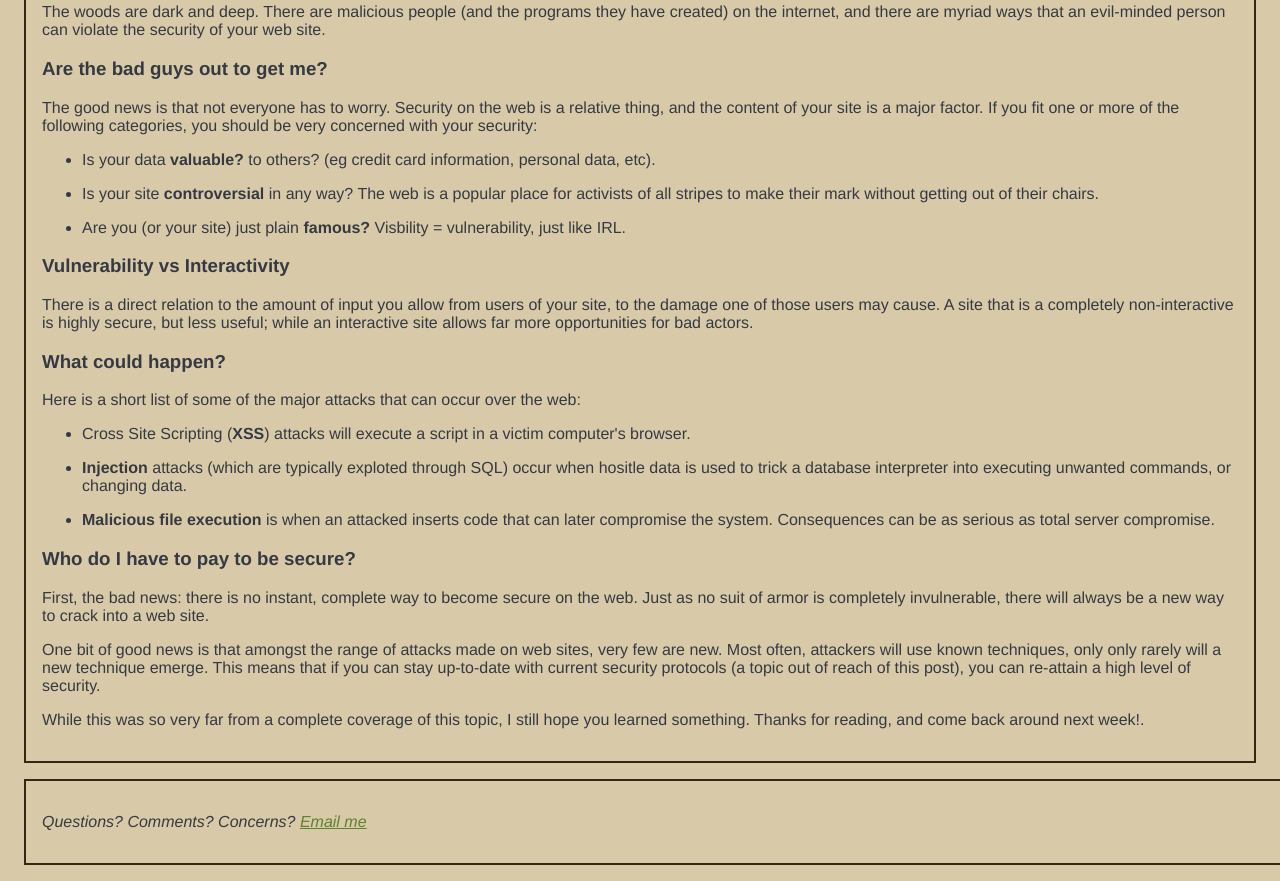
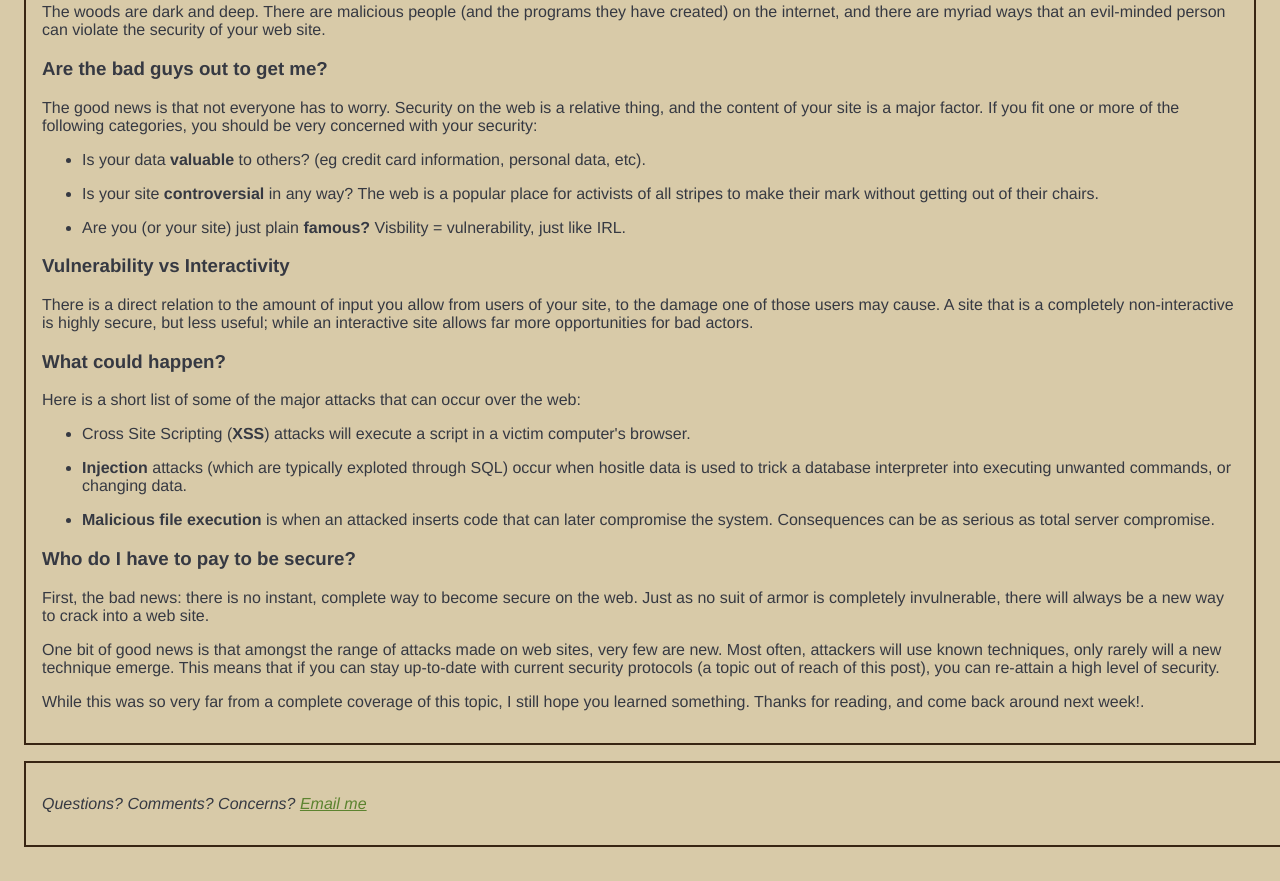
Before and after one commit to Whelpley/whelpley.github.io, a plain HTML site: page blog/tech.html in a window 1280 px wide. Shown: the part 725-1606 px from the top of the page. Drawn offline with Linux system fonts and the light colour scheme.

Commit message:
Edit tech blog

```diff
--- a/blog/tech.html
+++ b/blog/tech.html
@@ -48,7 +48,7 @@
     <h3>Are the bad guys out to get me?</h3>
     <p>The good news is that not everyone has to worry. Security on the web is a relative thing, and the content of your site is a major factor. If you fit one or more of the following categories, you should be very concerned with your security: </p>
     <ul>
-      <li>Is your data <b>valuable?</b> to others? (eg credit card information, personal data, etc).</li>
+      <li>Is your data <b>valuable</b> to others? (eg credit card information, personal data, etc).</li>
       <li>Is your site <b>controversial</b> in any way? The web is a popular place for activists of all stripes to make their mark without getting out of their chairs.</li>
       <li>Are you (or your site) just plain <b>famous?</b> Visbility = vulnerability, just like IRL.</li>
     </ul>
@@ -66,7 +66,7 @@
 
     <h3>Who do I have to pay to be secure?</h3>
     <p>First, the bad news: there is no instant, complete way to become secure on the web. Just as no suit of armor is completely invulnerable, there will always be a new way to crack into a web site.</p>
-    <p>One bit of good news is that amongst the range of attacks made on web sites, very few are new. Most often, attackers will use known techniques, only only rarely will a new technique emerge. This means that if you can stay up-to-date with current security protocols (a topic out of reach of this post), you can re-attain a high level of security.
+    <p>One bit of good news is that amongst the range of attacks made on web sites, very few are new. Most often, attackers will use known techniques, only rarely will a new technique emerge. This means that if you can stay up-to-date with current security protocols (a topic out of reach of this post), you can re-attain a high level of security.
 
     <p>While this was so very far from a complete coverage of this topic, I still hope you learned something. Thanks for reading, and come back around next week!.</p>
 
@@ -79,25 +79,3 @@
 </body>
 
 </html>
-
-<!--
-How was it to wireframe and create an HTML page with a pair?
--Going through this process with a pair was useful in that we were able to check in with each other about the necessity of elements (ie: does this need a table now? nope!). Also very useful to have two brains for error-checking and looking up what tags do.
-
-
-Did you find wireframing to be helpful to your development process?
--At our current level, I do not feel it is very useful, as it is easy to envision how a page will look from the code I develop for it. However, I do see how this will quickly become useful as a base skeletal reference when I start adding style elements and more complicated layouts.
-
-What did you and your pair decide made a good wireframe?
--For this exercise, we decided to keep it as simple as possible, to respect both our current knowledge level and the time limit for the exercise. We had just 4 boxes, all in a column: page title, a navigation bar, the article text, and a footer with contact info.
-
-
-What new semantic elements did you learn about (if any) ?
--I did not learn about any semantic elements for this exercise, but I did learn some structural ones:
-<nav> for the navigation bar section
-  <footer> for the contact info at the bottom
-    <article> for the main body
-
--->
-
-</html>
```
